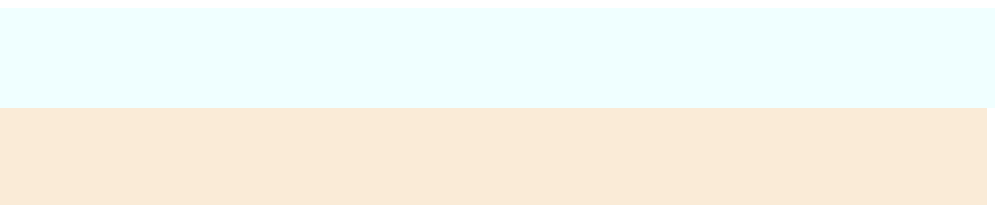
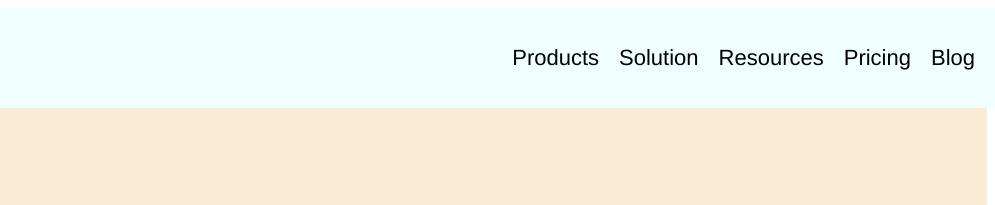
Before and after one commit to Mhassaan-u/Sticky-Navbar, a plain HTML site: page index.html in a window 1280 px wide. Shown: the top 205 px of the page, 285-1280 px from the left. Drawn offline with Linux system fonts and the light colour scheme.

Commit message:
your message

```diff
--- a/style.css
+++ b/style.css
@@ -13,8 +13,8 @@
   position: fixed;
   flex-direction: row;
   align-items: center;
-  /* justify-content: space-between; */
-  gap: 1550px;
+  justify-content: space-between;
+  /* gap: 1550px; */
 }
 .Logo{
   height: 100px;
@@ -26,6 +26,7 @@
   display: flex;
   flex-direction: row;
   gap: 20px;
+  margin-right: 20px;
 }
 .Nav-Option{
 font-family: helvetica;
```
